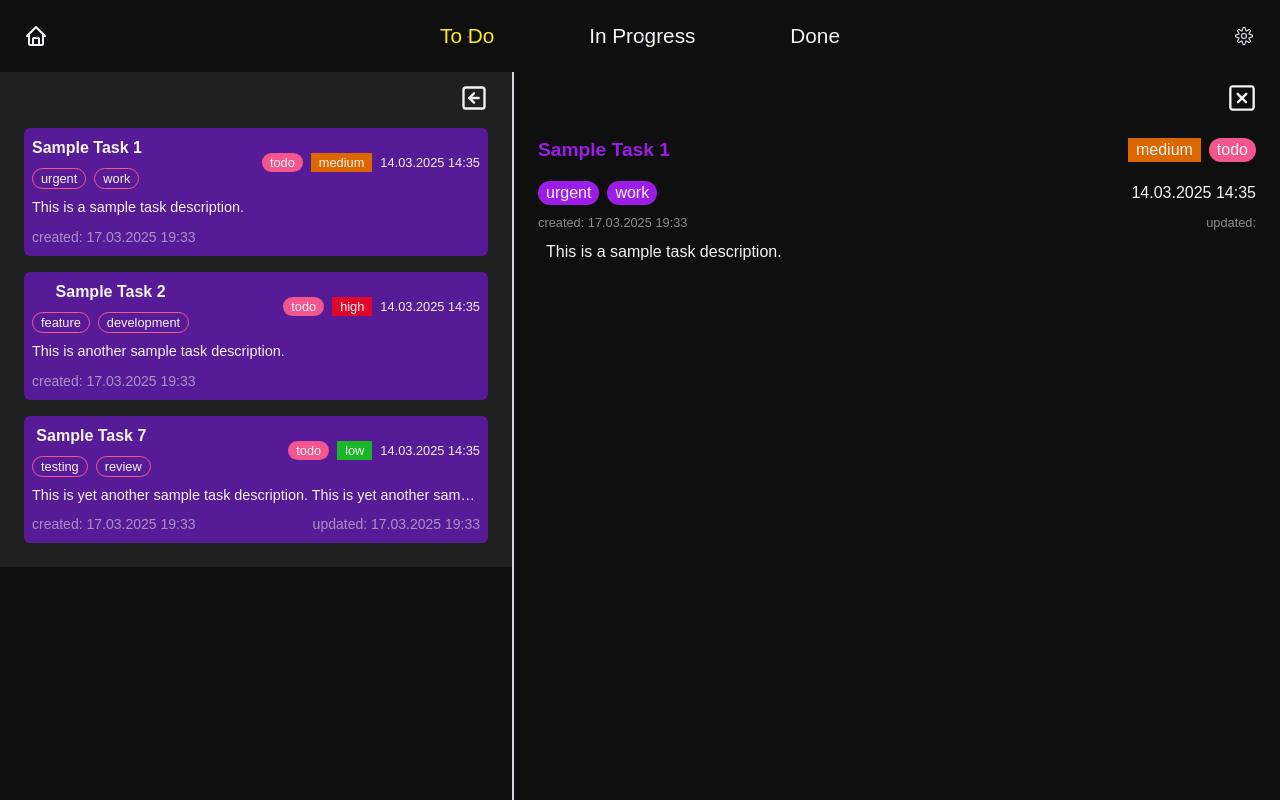
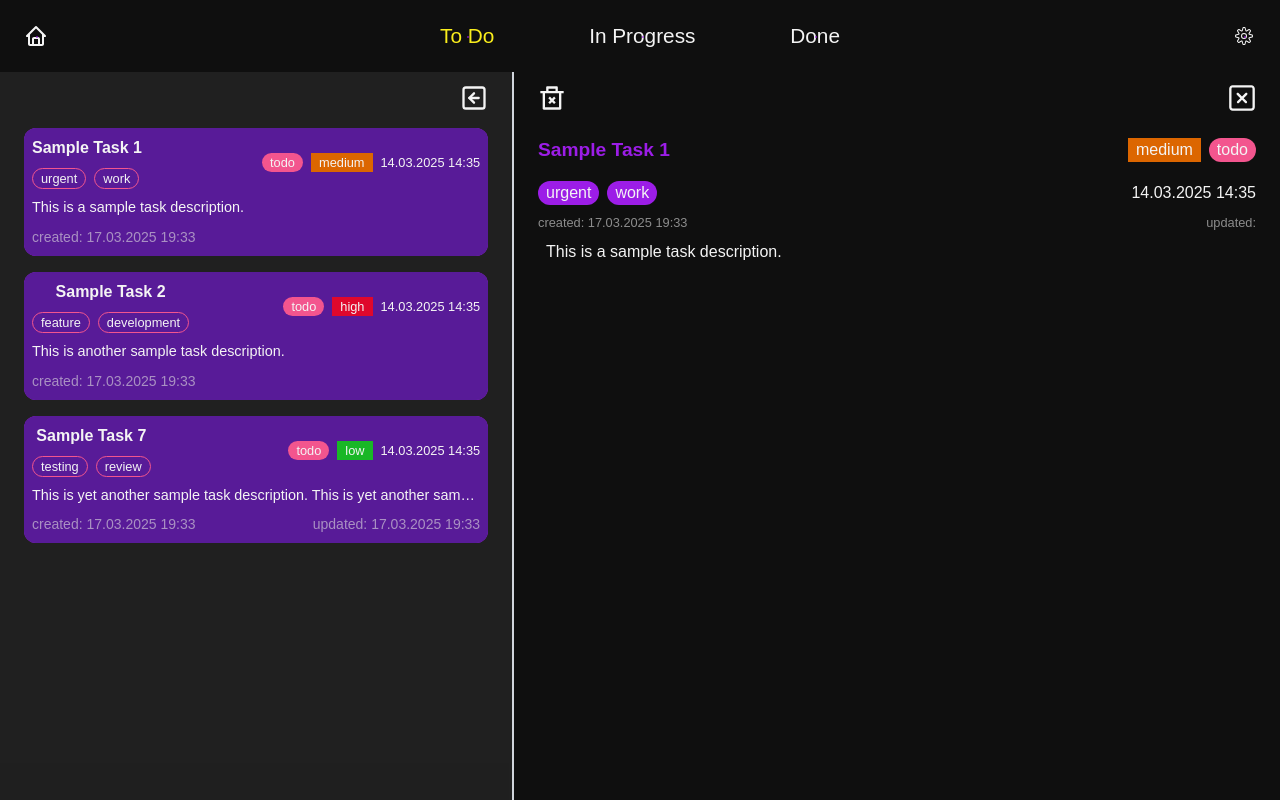
Before and after one commit to Uvoi/task-manager, a Next.js app: page /todo in a window 1280 px wide. Both pictures are taken after a click on the button 639 px from the left and 147 px from the top of the page. Built offline with nearby package versions, Linux system fonts and the light colour scheme.

Commit message:
feat(TaskListItem, TaskList, store): Added possibility to delete task from task list

```diff
--- a/src/app/todo/page.tsx
+++ b/src/app/todo/page.tsx
@@ -1,5 +1,4 @@
 import { Todo } from "@/features/Todo/Todo"
-import { MainLayout } from "@/shared/layouts/MainLayout/MainLayout"
 
 export default function Page ()
 {
--- a/src/features/Todo/Todo.tsx
+++ b/src/features/Todo/Todo.tsx
@@ -41,13 +41,11 @@ const DEBUG_TASKS: Task[] = [
 
 export const Todo = () =>
 {
-    const { tasks, selectedTaskId, addTask, deleteTask, getTask, getTasksByStatus, getTasksByTag, selectTask } = useTaskStore();
+    const { tasks, addTask, getTasksByStatus } = useTaskStore();
 
     useEffect(() => {
-        if (tasks.length === 0) {
-            DEBUG_TASKS.forEach(addTask);
-        }
-    }, []);
+        DEBUG_TASKS.forEach(addTask);
+    }, [addTask]);
 
     const todoTasks = getTasksByStatus("todo");
 
--- a/src/shared/layouts/MainLayout/MainLayout.tsx
+++ b/src/shared/layouts/MainLayout/MainLayout.tsx
@@ -63,7 +63,7 @@ export const MainLayout = ({data}: MainLayoutProps) =>
             }
             {selectedTaskId!==null && (
                 <div className="w-6/10 grow-1 overflow-hidden min-w-0">
-                    <TaskLayout task={getTask(selectedTaskId)} onClose={()=>selectTask(null)}/>
+                    <TaskLayout task={getTask(selectedTaskId)} onClose={()=>selectTask(null)} onDelete={()=>deleteTask(selectedTaskId)}/>
                 </div>
             )}
         </div>
--- a/src/shared/layouts/TaskLayout/TaskLayout.tsx
+++ b/src/shared/layouts/TaskLayout/TaskLayout.tsx
@@ -5,15 +5,17 @@ import { Chip } from "@/shared/ui/Chip/Chip";
 import { TextArea } from "@/shared/ui/TextArea/TextArea";
 import { useState, useEffect, useRef } from "react";
 import { CgCloseR } from "react-icons/cg";
+import { RiDeleteBin2Line } from "react-icons/ri";
 
 interface TaskLayoutProps
 {
     task?: Task;
     onClose: () => void;
+    onDelete: () => void;
 }
 
 
-export const TaskLayout = ({task, onClose}:TaskLayoutProps) =>
+export const TaskLayout = ({task, onClose, onDelete}:TaskLayoutProps) =>
 {
     const [title, setTitle] = useState(task?.title)
     const [editTitle, setEditTitle] = useState(false)
@@ -31,15 +33,31 @@ export const TaskLayout = ({task, onClose}:TaskLayoutProps) =>
     {
         setTitle(e.target.value)
     }
+
     const handleEditDescription = (e: React.ChangeEvent<HTMLTextAreaElement>) =>
     {
         setDescription(e.target.value)
     }
+
+    const handleClose = () =>
+    {
+        onClose();
+    }
+
+    const handleDelete = () =>
+    {
+        onDelete();
+        onClose();
+    }
+
     return(
         <div
             className="w-full flex flex-col p-6 pt-3 h-full overflow-hidden min-w-0"
         >
-            <Button variant="tertiary" className="self-end !p-0 mb-4" onClick={onClose}><CgCloseR size={28}/></Button>
+            <div className="mb-4 flex justify-between">
+                <Button variant="tertiary" className="!p-0" onClick={handleDelete}><RiDeleteBin2Line size={28}/></Button>
+                <Button variant="tertiary" className="!p-0" onClick={handleClose}><CgCloseR size={28}/></Button>
+            </div>
             <div className="flex flex-col gap-2">
                 <div
                     className="flex items-center relative"
--- a/src/shared/store/useTaskStore.ts
+++ b/src/shared/store/useTaskStore.ts
@@ -28,11 +28,15 @@ export const useTaskStore = create<TaskStore>()(
             return exists ? state : { tasks: [...state.tasks, task] };
             }),
 
-        deleteTask: (id) =>
-            set((state) => ({
-            tasks: state.tasks.filter((task) => task.id !== id),
-            selectedTaskId: state.selectedTaskId === id ? null : state.selectedTaskId,
-            })),
+        deleteTask: (id) => {
+            set((state) => {
+              const newTasks = state.tasks.filter((task) => task.id !== id);
+              return {
+                tasks: newTasks,
+                selectedTaskId: state.selectedTaskId === id ? null : state.selectedTaskId,
+              };
+            });
+        },
 
         selectTask: (id) => set({ selectedTaskId: id }),
 
--- /dev/null
+++ b/src/shared/ui/Modal/Modal.tsx
@@ -0,0 +1,19 @@
+interface ModalProps {
+  isOpen: boolean;
+  onClose: () => void;
+  children: React.ReactNode;
+  className?: string;
+}
+
+export const Modal = ({ isOpen, onClose, children, className = '' }: ModalProps) => {
+  if (!isOpen) return null;
+
+  return (
+    <div className="fixed inset-0 z-50 flex items-center justify-center">
+      <div className="fixed inset-0 bg-black bg-opacity-50" onClick={onClose} />
+      <div className={`relative bg-white rounded-lg p-6 max-w-md w-full mx-4 ${className}`}>
+        {children}
+      </div>
+    </div>
+  );
+};
--- a/src/shared/ui/TaskList/TaskItem.tsx
+++ /dev/null
@@ -1,47 +0,0 @@
-import { Task } from "@/entities/Task/model/types";
-import { Button } from "../Button/Button";
-import { Chip } from "../Chip/Chip";
-import { taskPriorityColor, taskStatusColor } from "@/features/Task/lib/Task";
-
-interface TaskItemProps
-{
-    task: Task;
-    del: (id: number) => void;
-    select: (id: number) => void;
-    selected: number | null;
-}
-export const TaskItem = ({task, del, select, selected}:TaskItemProps) =>
-{
-    return(
-        <Button
-            variant="secondary"
-            className="flex flex-col gap-2 p-4 w-full !items-stretch"
-            onClick={()=>{select(task.id)}}
-        >
-            <div
-                className="flex items-center justify-between"
-            >
-                <div className="flex flex-col gap-2">
-                    {task.title && <p className="font-[700]">{task.title}</p>}
-                    {task.tags && <div
-                        className="flex gap-2"
-                    >{task.tags.map((tag) => <Chip className="text-[0.8rem]" key={tag} value={tag} variant='outlined' color="tertiary"/>)}</div>}
-                </div>
-                <div className="flex gap-2 text-[0.8rem]">
-                    {task.status && <Chip value={task.status} color={task.status && taskStatusColor[task.status]}/>}
-                    <Chip rounded={false} value={task.priority} color={task.priority && taskPriorityColor[task.priority]}/>
-                    {task.dueDate && <span>{task.dueDate}</span>}
-                </div>
-            </div>
-            {task.description && <p
-                className="text-left whitespace-nowrap overflow-hidden text-ellipsis text-[0.9rem]"
-            >{task.description}</p>}
-            <div
-                className="flex justify-between"
-            >
-                {task.creationDate && <span className="text-text-secondary text-[14px]">created: {task.creationDate}</span>}
-                {task.updatedDate && <span className="text-text-secondary text-[14px]">updated: {task.updatedDate}</span>}
-            </div>
-        </Button>
-    )
-}
--- a/src/shared/ui/TaskList/TaskList.tsx
+++ b/src/shared/ui/TaskList/TaskList.tsx
@@ -1,5 +1,5 @@
 import { Task } from "@/entities/Task/model/types";
-import { TaskItem } from "./TaskItem";
+import { TaskListItem } from "./TaskListItem";
 import { LuSquareArrowLeft } from "react-icons/lu";
 import { Button } from "../Button/Button";
 
@@ -18,18 +18,18 @@ export const TaskList = ({elements, add, del, select, selected, onHide, hideAcce
 {
     return(
         <div
-            className="w-full flex flex-col bg-text-tertiary p-6 pt-3"
+            className="w-full flex flex-col bg-text-tertiary p-6 pt-3 min-h-[91vh]"
         >
             {hideAccept && <Button variant="tertiary" className="self-end !p-0 mb-4" onClick={onHide}><LuSquareArrowLeft size={28}/></Button>}
             {elements && elements.length > 0 ? (
                 <ul
-                    className="flex flex-col gap-4"
+                    className="flex flex-col gap-4 overflow-hidden"
                 >
-                    {elements.map((element, index) => (
-                        <li key={index}
-                            className="w-full"
+                    {elements.map((element) => (
+                        <li key={element.id}
+                            className="w-full overflow-hidden rounded-xl"
                         >
-                            <TaskItem task={element} del={del} select={select} selected={selected}/>
+                            <TaskListItem task={element} del={del} select={select} selected={selected}/>
                         </li>
                     ))}
                 </ul>
--- /dev/null
+++ b/src/shared/ui/TaskList/TaskListItem.tsx
@@ -0,0 +1,68 @@
+import { Task } from "@/entities/Task/model/types";
+import { Button } from "../Button/Button";
+import { Chip } from "../Chip/Chip";
+import { taskPriorityColor, taskStatusColor } from "@/features/Task/lib/Task";
+import { RiDeleteBin2Line } from "react-icons/ri";
+import { useState } from "react";
+
+interface TaskListItemProps
+{
+    task: Task;
+    del: (id: number) => void;
+    select: (id: number) => void;
+    selected: number | null;
+}
+export const TaskListItem = ({task, del, select, selected}:TaskListItemProps) =>
+{
+    const [moveStyles, setMoveStyles] = useState("");
+
+    const handleContextMenu = (e:React.MouseEvent) =>
+    {
+        e.preventDefault();
+        setMoveStyles((prev) => (prev ? "" : "ml-[-10%]"));
+    }
+
+    const handleDelete = () =>
+    {
+        del(task.id)
+    }
+
+    return(
+        <div className={`w-[110%] flex bg-primary transition-all duration-300 ease-in-out ${moveStyles}`}>
+            <Button
+                onContextMenu={handleContextMenu}
+                variant="secondary"
+                className="flex flex-col gap-2 p-4 w-[100%] !items-stretch overflow-hidden rounded-xl"
+                onClick={()=>{select(task.id)}}
+            >
+                <div
+                    className="flex items-center justify-between"
+                >
+                    <div className="flex flex-col gap-2">
+                        {task.title && <p className="font-[700]">{task.title}</p>}
+                        {task.tags && <div
+                            className="flex gap-2"
+                        >{task.tags.map((tag) => <Chip className="text-[0.8rem]" key={tag} value={tag} variant='outlined' color="tertiary"/>)}</div>}
+                    </div>
+                    <div className="flex gap-2 text-[0.8rem]">
+                        {task.status && <Chip value={task.status} color={task.status && taskStatusColor[task.status]}/>}
+                        <Chip rounded={false} value={task.priority} color={task.priority && taskPriorityColor[task.priority]}/>
+                        {task.dueDate && <span>{task.dueDate}</span>}
+                    </div>
+                </div>
+                {task.description && <p
+                    className="text-left whitespace-nowrap overflow-hidden text-ellipsis text-[0.9rem]"
+                >{task.description}</p>}
+                <div
+                    className="flex justify-between"
+                >
+                    {task.creationDate && <span className="text-text-secondary text-[14px]">created: {task.creationDate}</span>}
+                    {task.updatedDate && <span className="text-text-secondary text-[14px]">updated: {task.updatedDate}</span>}
+                </div>
+            </Button>
+            <div className="w-[10%] h-auto flex items-center justify-center">
+                <Button variant="tertiary" className="!p-0" onClick={handleDelete}><RiDeleteBin2Line size={28}/></Button>
+            </div>
+        </div>
+    )
+}
--- a/src/shared/ui/TaskList/index.ts
+++ b/src/shared/ui/TaskList/index.ts
@@ -1,2 +1,2 @@
-export {TaskItem} from './TaskItem';
+export {TaskListItem} from './TaskListItem';
 export {TaskList} from './TaskList';
```
